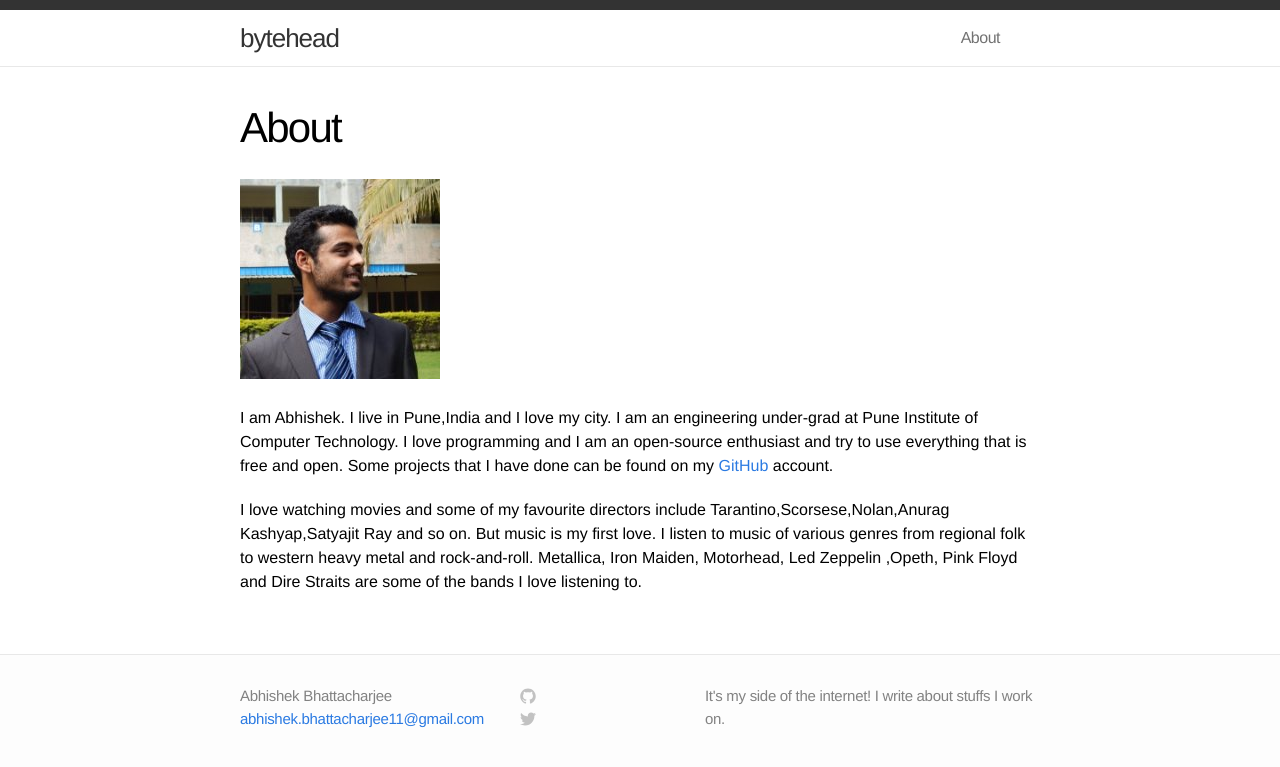
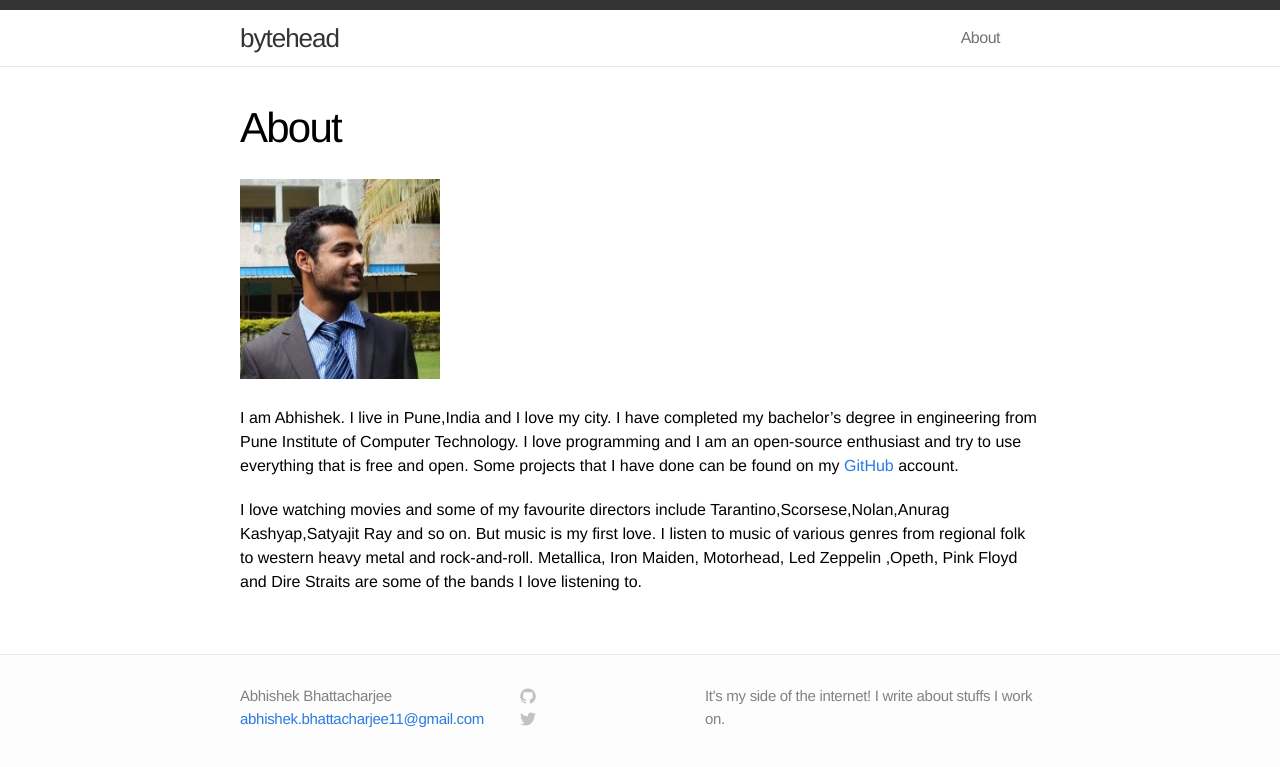
Before and after one commit to abhi11/abhi11.github.io, a Jekyll site: the page built from about.md, in a window 1280 px wide. Shown: the top 767 px of the page. Built offline with Jekyll 4.4.1, drawn with Linux system fonts in a browser that asks for light colours.

Commit message:
Updated about.md

```diff
--- a/about.md
+++ b/about.md
@@ -5,6 +5,6 @@ permalink: /about/
 ---
 ![Profile Pic](https://raw.githubusercontent.com/abhi11/abhi11.github.io/master/_img/profile.jpg)
 
-I am Abhishek. I live in Pune,India and I love my city. I am an engineering under-grad at Pune Institute of Computer Technology. I love programming and I am an open-source enthusiast and try to use everything that is free and open. Some projects that I have done can be found on my [GitHub](https://github.com/abhi11) account.
+I am Abhishek. I live in Pune,India and I love my city. I have completed my bachelor's degree in engineering from Pune Institute of Computer Technology. I love programming and I am an open-source enthusiast and try to use everything that is free and open. Some projects that I have done can be found on my [GitHub](https://github.com/abhi11) account.
 
 I love watching movies and some of my favourite directors include Tarantino,Scorsese,Nolan,Anurag Kashyap,Satyajit Ray and so on. But music is my first love. I listen to music of various genres from regional folk to western heavy metal and rock-and-roll. Metallica, Iron Maiden, Motorhead, Led Zeppelin ,Opeth, Pink Floyd and Dire Straits are some of the bands I love listening to.
```
